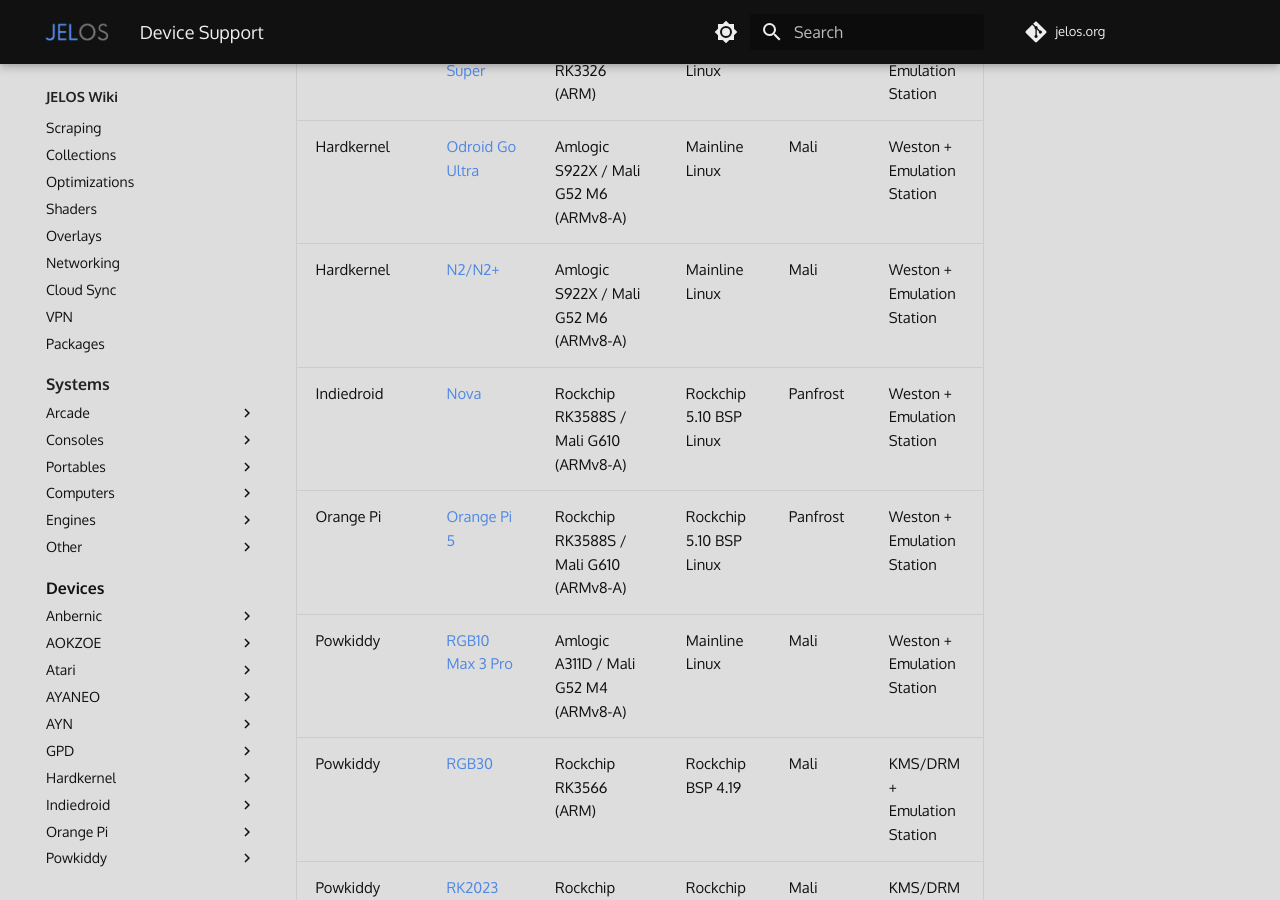
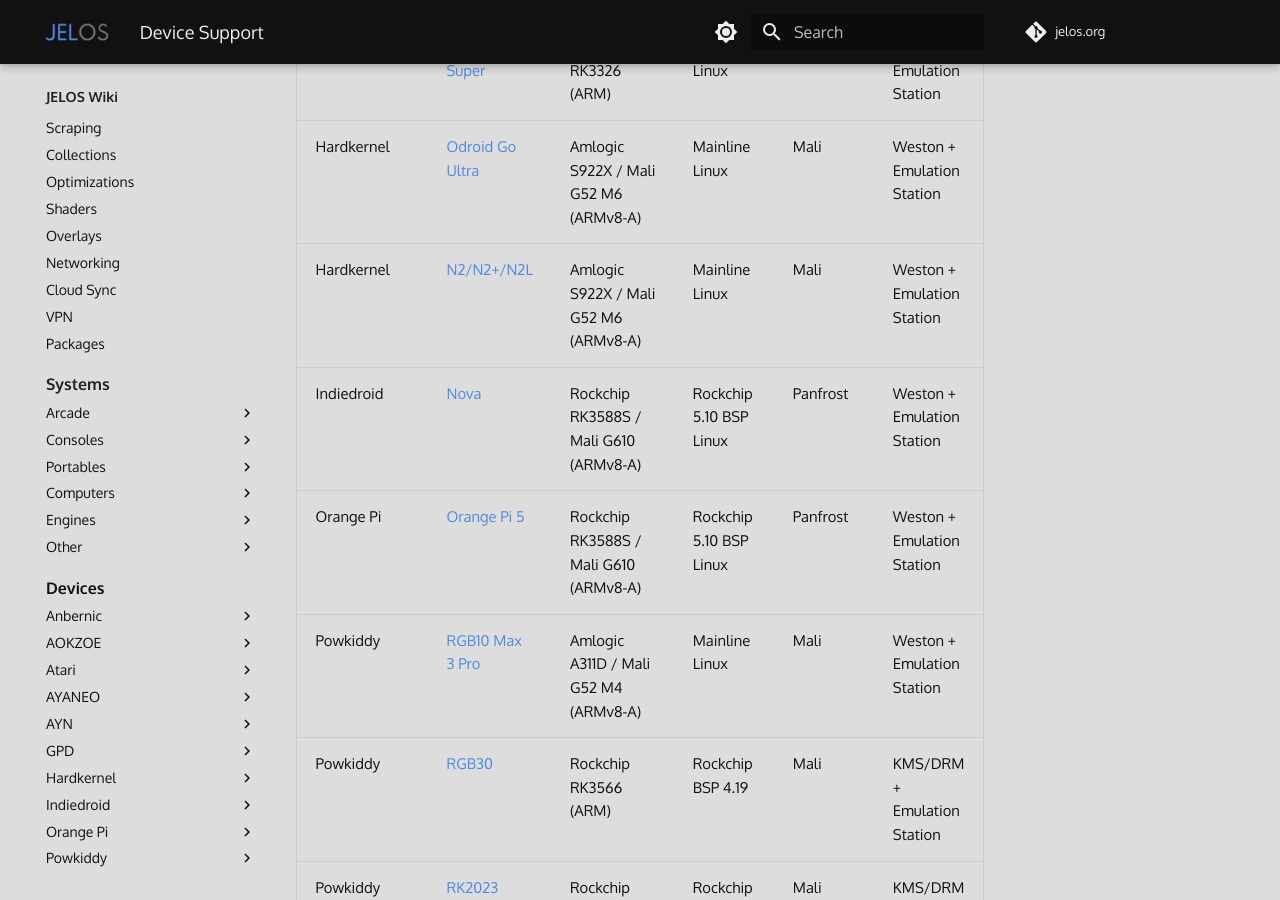
Before and after one commit to wbrawner/jelos.org, an MkDocs documentation site: the page built from docs/devices/index.md, in a window 1280 px wide and 900 px high, scrolled down 2215 px. Built offline with MkDocs 1.6.1 and Material for MkDocs 9.7.7, drawn with Linux system fonts in a browser that asks for light colours; some web fonts are replaced; comment, search, counter and statistics services are not loaded.

Commit message:
Update for N2L

```diff
--- a/docs/devices/index.md
+++ b/docs/devices/index.md
@@ -24,7 +24,7 @@
 | Hardkernel | [Odroid Go Advance](hardkernel/odroid-go-advance.md) | Rockchip RK3326 (ARM) | Mainline Linux | Panfrost | Weston + Emulation Station |
 | Hardkernel | [Odroid Go Super](hardkernel/odroid-go-super.md) | Rockchip RK3326 (ARM) | Mainline Linux | Panfrost | Weston + Emulation Station |
 | Hardkernel | [Odroid Go Ultra](hardkernel/odroid-go-ultra.md) | Amlogic S922X / Mali G52 M6 (ARMv8-A) | Mainline Linux | Mali | Weston + Emulation Station |
-| Hardkernel | [N2/N2+](hardkernel/odroid-n2.md) | Amlogic S922X / Mali G52 M6 (ARMv8-A) | Mainline Linux | Mali | Weston + Emulation Station |
+| Hardkernel | [N2/N2+/N2L](hardkernel/odroid-n2.md) | Amlogic S922X / Mali G52 M6 (ARMv8-A) | Mainline Linux | Mali | Weston + Emulation Station |
 | Indiedroid | [Nova](indiedroid/nova.md) | Rockchip RK3588S / Mali G610 (ARMv8-A) | Rockchip 5.10 BSP Linux | Panfrost | Weston + Emulation Station |
 | Orange Pi | [Orange Pi 5](orange-pi/orange-pi-5.md) | Rockchip RK3588S / Mali G610 (ARMv8-A) | Rockchip 5.10 BSP Linux | Panfrost | Weston + Emulation Station |
 | Powkiddy | [RGB10 Max 3 Pro](powkiddy/rgb10-max-3-pro.md) | Amlogic A311D / Mali G52 M4 (ARMv8-A) | Mainline Linux | Mali | Weston + Emulation Station |
--- a/mkdocs.yml
+++ b/mkdocs.yml
@@ -222,7 +222,7 @@
         - Odroid Go Advance: devices/hardkernel/odroid-go-advance.md
         - Odroid Go Super: devices/hardkernel/odroid-go-super.md
         - Odroid Go Ultra: devices/hardkernel/odroid-go-ultra.md
-        - Odroid N2/N2+: devices/hardkernel/odroid-n2.md
+        - Odroid N2/N2+/N2L: devices/hardkernel/odroid-n2.md
       - Indiedroid:
         - Nova: devices/indiedroid/nova.md
       - Orange Pi:
```
Also changed, not shown: docs/devices/hardkernel/odroid-n2.md (+1 -1 lines).
